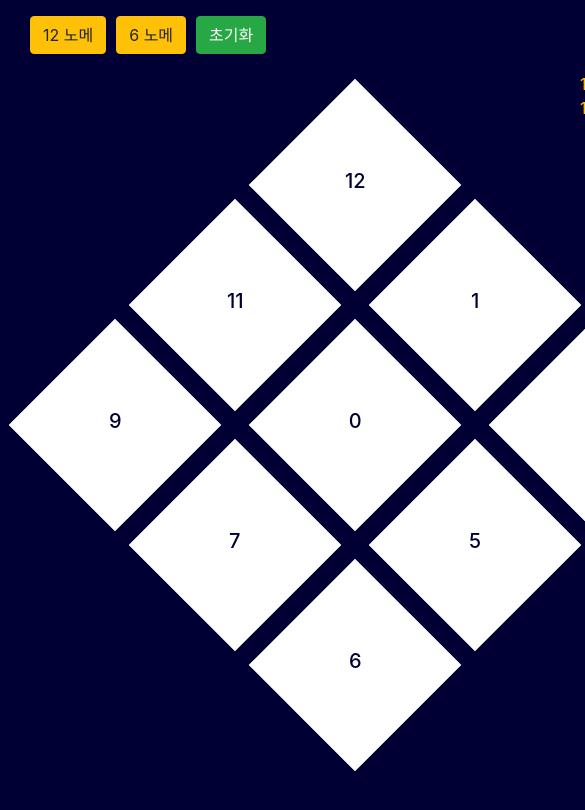
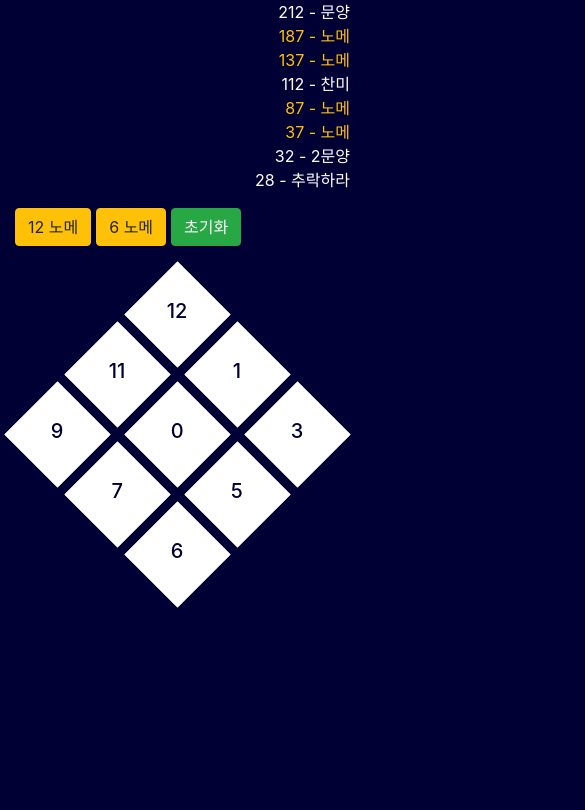
Before and after one commit to bluekite17/loa-m-timer, a plain HTML site: page index.html in a window 390 px wide. Shown: the top 810 px of the page, 585 px wide, since content can reach past the window. Drawn offline with nearby package versions, Linux system fonts and the light colour scheme.

Commit message:
Update index.html

```diff
--- a/index.html
+++ b/index.html
@@ -54,6 +54,63 @@
         }
         #y12, #y6 {
             margin-right: 10px;
+        }
+
+        .gimmick-info {
+            margin-top: -30px;
+            margin-bottom: -200px
+        }
+
+        @media (max-width: 600px) {
+            .cover {
+                width: 350px;
+            }
+
+            .grid-box{
+                display: grid;
+                grid-gap: 10px;
+                grid-template-columns: repeat(3, 1fr);
+                margin-top: 15px;
+            }
+
+            .cell{
+                display: flex;
+                align-items: center;
+                justify-content: center;
+                width: 75px;
+                height: 75px;
+                border: solid 1px #FFF;
+                background-color: #FFF;
+                color: #000034;
+            }
+
+            div {
+                text-align: center;
+            }
+
+            .cell#h11 { transform: translateY(60px) translateX(80px) rotate(45deg); }
+            .cell#h12 { transform: translateX(20px) rotate(45deg); }
+            .cell#h1 { transform: translateY(60px) translateX(-40px) rotate(45deg); }
+            .cell#h9 { transform: translateY(35px) translateX(20px) rotate(45deg); }
+            .cell#h0 { transform: translateY(35px) translateX(20px) rotate(45deg); }
+            .cell#h3 { transform: translateY(35px) translateX(20px) rotate(45deg); }
+            .cell#h7 { transform: translateY(10px) translateX(80px) rotate(45deg); }
+            .cell#h5 { transform: translateY(10px) translateX(-40px) rotate(45deg); }
+            .cell#h6 { transform: translateY(70px) translateX(20px) rotate(45deg); }
+            .cell > div { transform: rotate(-45deg); }
+
+            .btn-box {
+                margin-left: 15px;
+            }
+
+            #y12, #y6 {
+                margin-right: 5px;
+            }
+
+            .gimmick-info {
+                margin-top: 0;
+                margin-bottom: 0
+            }
         }
     </style>
 
@@ -129,22 +186,20 @@
 </head>
 <body>
 <div class="cover">
+    <div class="text-right gimmick-info">
+        212 - 문양<br/>
+        <span class="text-warning">187 - 노메</span><br/>
+        <span class="text-warning">137 - 노메</span><br/>
+        112 - 찬미<br/>
+        <span class="text-warning">87 - 노메</span><br/>
+        <span class="text-warning">37 - 노메</span><br/>
+        32 - 2문양<br/>
+        28 - 추락하라<br/>
+    </div>
     <div class="row mt-3 btn-box">
         <button type="button" class="btn btn-warning" id="y12">12 노메</button>
         <button type="button" class="btn btn-warning" id="y6">6 노메</button>
         <button type="button" class="btn btn-success" id="reset">초기화</button>
-    </div>
-    <div class="text-right" style="margin-top: -30px; margin-bottom: -200px;">
-        222 - 몽환 혼란<br/>
-        212 - 몽환 세계<br/>
-        <span class="text-warning">187 - 노란 메테오</span><br/>
-        <span class="text-warning">137 - 노란 메테오</span><br/>
-        112 - 찬미<br/>
-        <span class="text-warning">87 - 노란 메테오</span><br/>
-        62 - 몽환 혼란<br/>
-        <span class="text-warning">37 - 노란 메테오</span><br/>
-        32 - 몽환 세계<br/>
-        28 - 추락하라<br/>
     </div>
     <div class="row mt-3">
         <div class="col-12">
```
